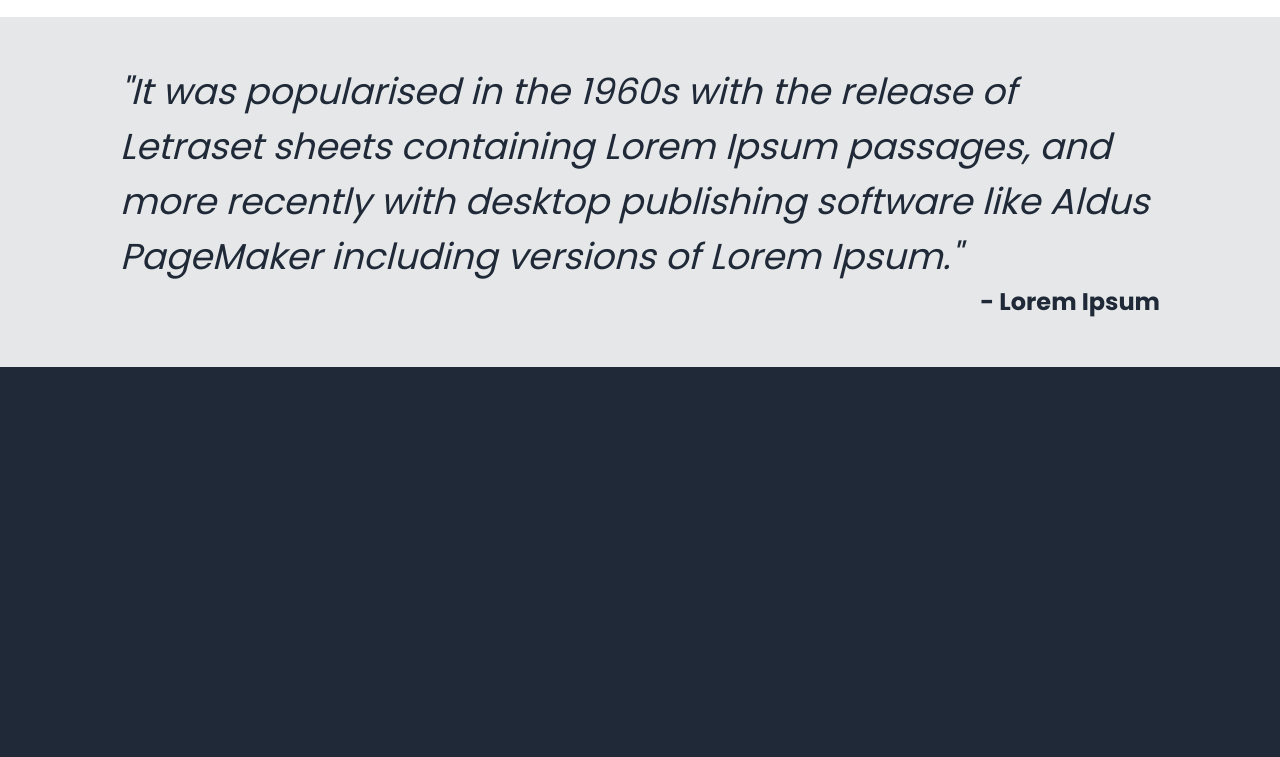
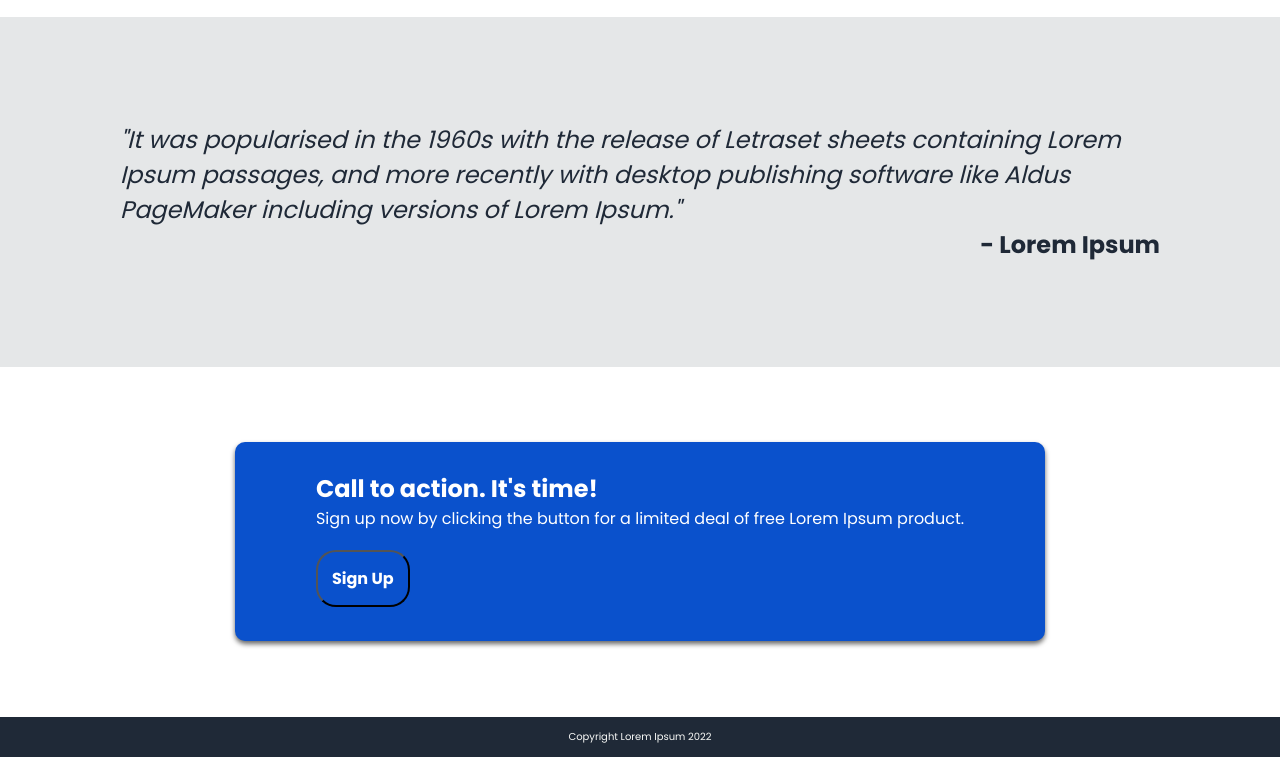
Before and after one commit to 4d757365/landing-page, a plain HTML site: page index.html in a window 1280 px wide. Shown: the part 954-1711 px from the top of the page. Before the commit the page ends 1321 px from the top, so only its background shows below. Drawn offline with Linux system fonts and the light colour scheme.

Commit message:
Landing Page Completed
Finished every section of the landing page. Fixed sizing proportions
for the page so that it is compatible with almost every screen size.

```diff
--- a/index.html
+++ b/index.html
@@ -82,7 +82,7 @@
 
     <section class="quote">
         <div class="container">
-            <div>
+            <div class="info">
                 <p>
                     "It was popularised in the 1960s with the release of Letraset sheets containing Lorem Ipsum passages,
                     and more recently with desktop publishing software like Aldus PageMaker including versions of Lorem Ipsum."
@@ -95,6 +95,24 @@
             </div>
         </div>
     </section>
+    <section class="action">
+        <div class="container">
+            <div class="action-box">
+                <div>
+                    <h1>Call to action. It's time!</h1>
+                    <p>Sign up now by clicking the button for a limited deal of free Lorem Ipsum product.</p>
+                </div>
+                <div>
+                    <button>Sign Up</button>
+                </div>
+            </div>
+        </div>
+    </section>
+    <section class="footer">
+        <div class="container">
+            <p>Copyright Lorem Ipsum 2022</p>
+        </div>
+    </section>
 
 </body>
 </html>
--- a/style.css
+++ b/style.css
@@ -171,10 +171,52 @@ ul{
 
 .quote p{
     display: flex;
-    font-size: 36px;
+    flex-wrap: wrap;
+    font-size: 3.0vh;
     font-style: italic;
 
 }
+.action{
+    display: flex;
+    background-color: white;
+    min-height: 350px;
+    justify-content: center;
+    align-items: center;
+}
+
+.action .container{
+    background: #0a51cc;
+    color: white;
+    border-radius: 10px;
+    margin: 1z0px 10px;
+    padding: 29px 81px;
+    padding-bottom: 15px;
+    box-shadow: 0 3px 5px rgba(0,0,0,0.6);
+}
+
+.action button{
+    background-color: #0a51cc;
+    color: white;
+     padding: 14px;
+     text-align: center;
+     text-decoration: none;
+     display: inline-block;
+     font-size: 16px;
+     font-weight: bold;
+     margin: 19px 0px;
+     cursor: pointer;
+     border-radius: 20px;
+     font-family: 'Poppins';
+}
+
+.footer{
+    min-height: 40px;
+    display: flex;
+    justify-content: center;
+    align-items: center;
+    font-size: 10px;
+}
+
 
 
 @media(max-width: 768px)
@@ -190,11 +232,10 @@ ul{
         text-align: center;
     }
 
-    .quote .container{
+    .quote {
         display: flex;
-        flex-direction: column;
-        justify-content: center;
-        align-items: flex-end;
-        text-align: center;
+        flex-direction: row;
+        align-items: center;
+
     }
 }
```
Also changed, not shown: 1 other file.
